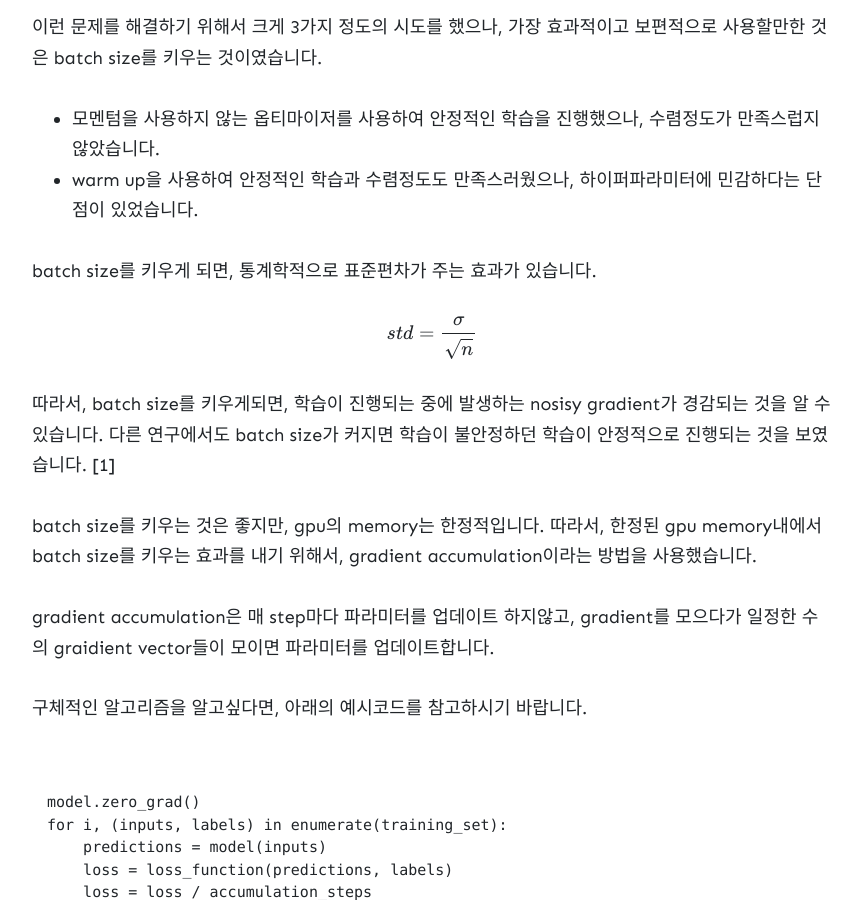
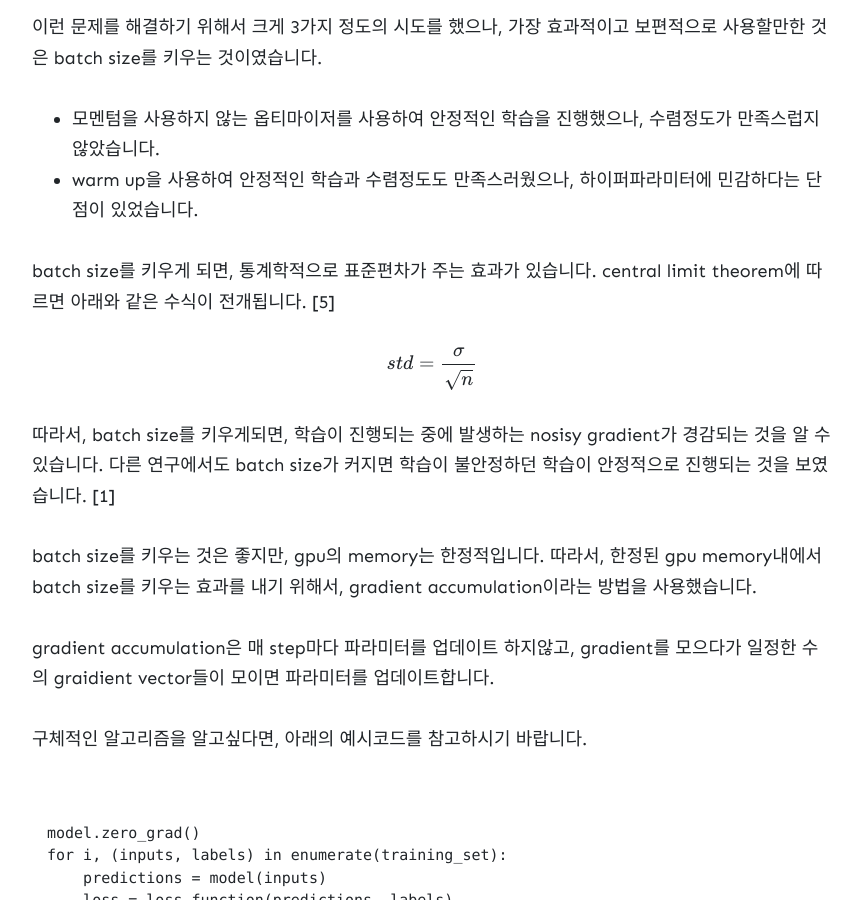
Before and after one commit to wowthemesnet/jekyll-theme-memoirs, a Jekyll site: the page built from _posts/2020-12-29-Gradient-Accumulation.md, in a window 1280 px wide and 900 px high, scrolled down 3346 px. Shown: the whole window, without its empty margins (208-1069 px from the left). Built offline with Jekyll 4.4.1, drawn with Linux system fonts in a browser that asks for light colours; nearby versions of some CDN libraries; formulas are drawn with MathJax 3; comment, search, counter and statistics services are not loaded; some of the changed text lies outside the part shown.

Commit message:
add sentences

```diff
--- a/_posts/2020-12-29-Gradient-Accumulation.md
+++ b/_posts/2020-12-29-Gradient-Accumulation.md
@@ -106,7 +106,7 @@ $\frac{dh_1(x_0)}{dx_0}, \frac{dh_2(x_1)}{dx_0}, \frac{dh_3(x_2)}{dx_0}, \frac{d
 - warm up을 사용하여 안정적인 학습과 수렴정도도 만족스러웠으나, 하이퍼파라미터에 민감하다는 단점이 있었습니다.
 
 
-batch size를 키우게 되면, 통계학적으로 표준편차가 주는 효과가 있습니다.
+batch size를 키우게 되면, 통계학적으로 표준편차가 주는 효과가 있습니다. central limit theorem에 따르면 아래와 같은 수식이 전개됩니다. [5]
 
 $$
 std = \frac{\sigma}{\sqrt{n}}
@@ -194,3 +194,5 @@ Residual VAE와 VAE의 실험을 비교해봤습니다.
 [3] [On Layer Normalization in the Transformer Architecture](https://arxiv.org/abs/2002.04745)
 
 [4] [Gradient Accumulation](https://towardsdatascience.com/gradient-accumulation-overcoming-memory-constraints-in-deep-learning-36d411252d01)
+
+[5] [central limit theorem](https://en.wikipedia.org/wiki/Central_limit_theorem)
```
